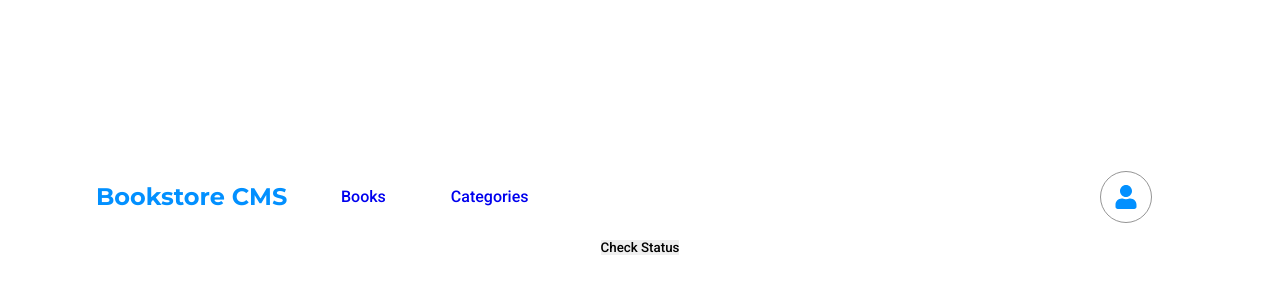
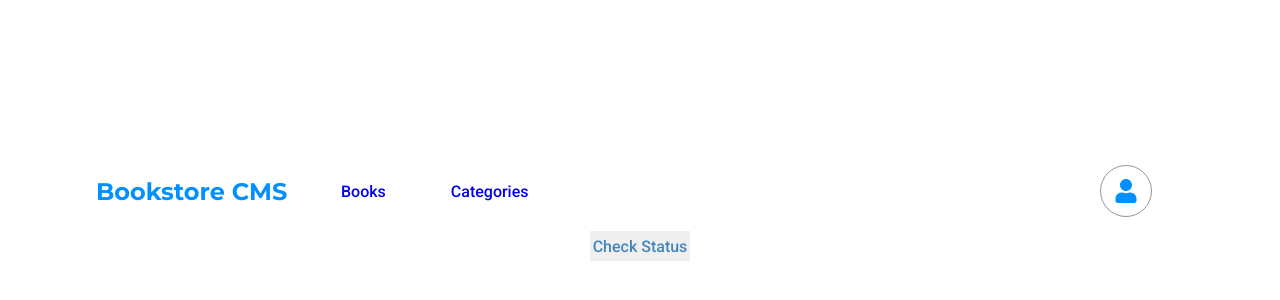
Before and after one commit to dgsierra/Bookstore-React-Redux, a React (Create React App) app: page /categories in a window 1280 px wide. Shown: the part 194-494 px from the top of the page. Built offline with nearby package versions, Linux system fonts and the light colour scheme.

Commit message:
Add className and style to checkstatus

```diff
--- a/src/components/Categories.js
+++ b/src/components/Categories.js
@@ -15,7 +15,7 @@ export default function Categories() {
   return (
     <div>
       <h1>{currentCategorie}</h1>
-      <button value="category" onClick={() => checkCategories()} type="submit">Check Status</button>
+      <button className="book-button" value="category" onClick={() => checkCategories()} type="submit">Check Status</button>
     </div>
   );
 }
--- a/src/css/Books.css
+++ b/src/css/Books.css
@@ -144,7 +144,6 @@ input::placeholder {
   justify-content: space-between;
   background-color: blue;
   align-items: center;
-
 }
 
 .action-select {
```
Lines whose indentation alone changed are shown as unchanged.
